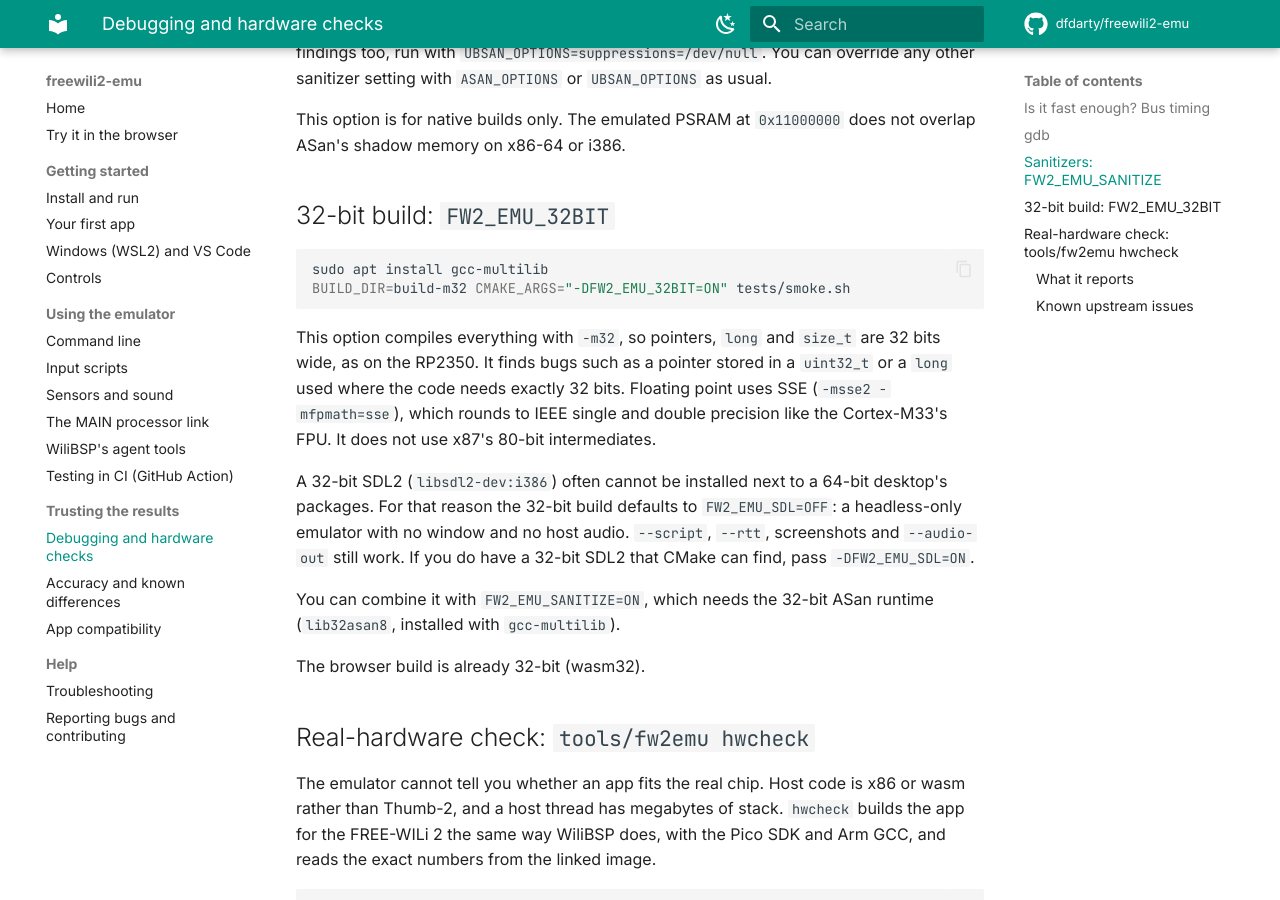
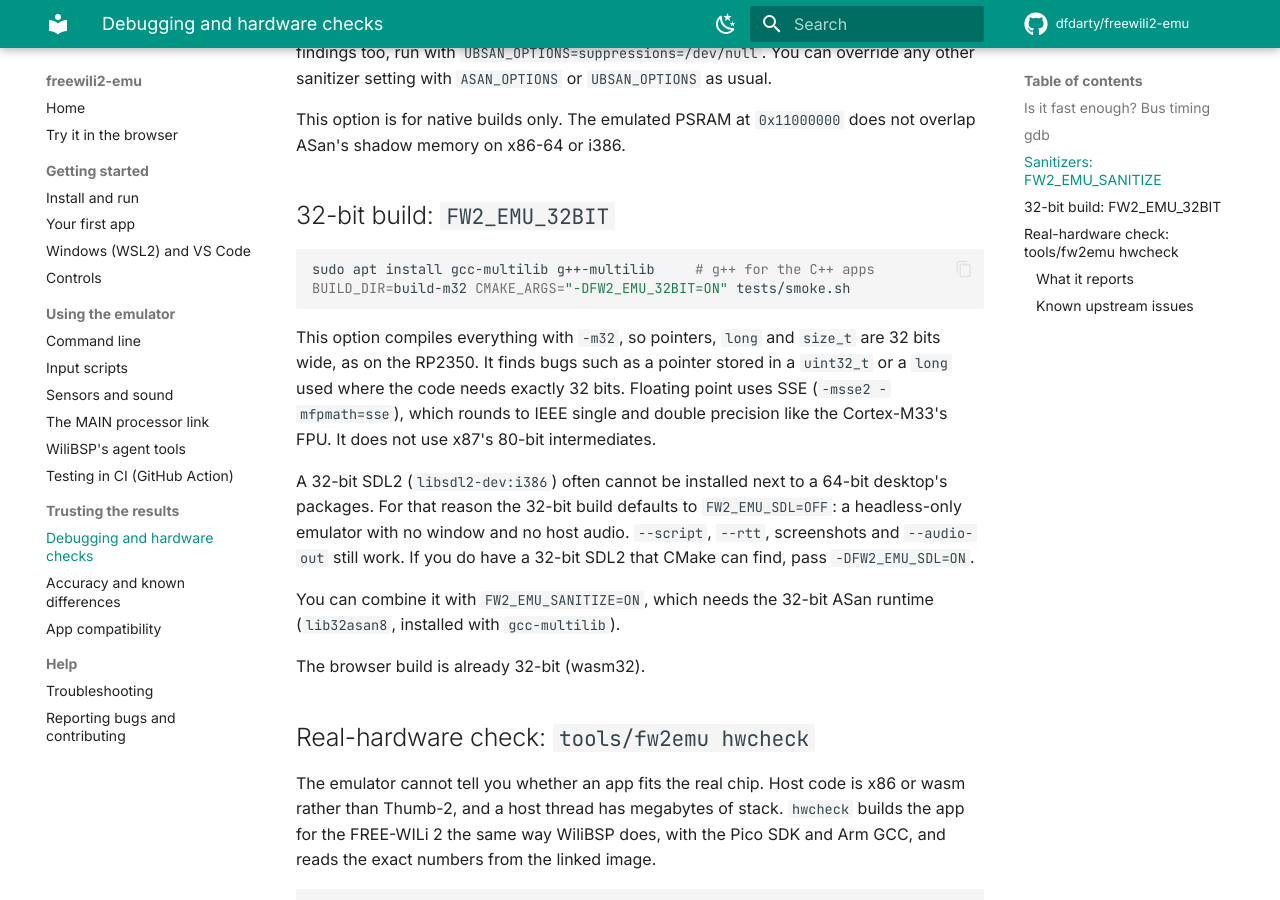
Before and after one commit to dfdarty/freewili2-emu, an MkDocs documentation site: the page built from docs/debugging.md, in a window 1280 px wide and 900 px high, scrolled down 2446 px. Built offline with MkDocs 1.6.1 and Material for MkDocs 9.7.7, drawn with Linux system fonts in a browser that asks for light colours; comment, search, counter and statistics services are not loaded.

Commit message:
32-bit build: install g++-multilib for the C++ test app
gcc-multilib has the 32-bit C runtime only; tests/apps/cpp_check needs
the 32-bit libstdc++ headers (bits/c++config.h) from g++-multilib.

Co-Authored-By: Claude Opus 5.5 <noreply@anthropic.com>
Claude-Session: https://claude.ai/code/session_011trzLwWpaPA8Ye3xXw5xUM

````diff
--- a/docs/debugging.md
+++ b/docs/debugging.md
@@ -113,7 +113,7 @@ does not overlap ASan's shadow memory on x86-64 or i386.
 ## 32-bit build: `FW2_EMU_32BIT`
 
 ```sh
-sudo apt install gcc-multilib
+sudo apt install gcc-multilib g++-multilib     # g++ for the C++ apps
 BUILD_DIR=build-m32 CMAKE_ARGS="-DFW2_EMU_32BIT=ON" tests/smoke.sh
 ```
 
````
Also changed, not shown: 2 other files.
